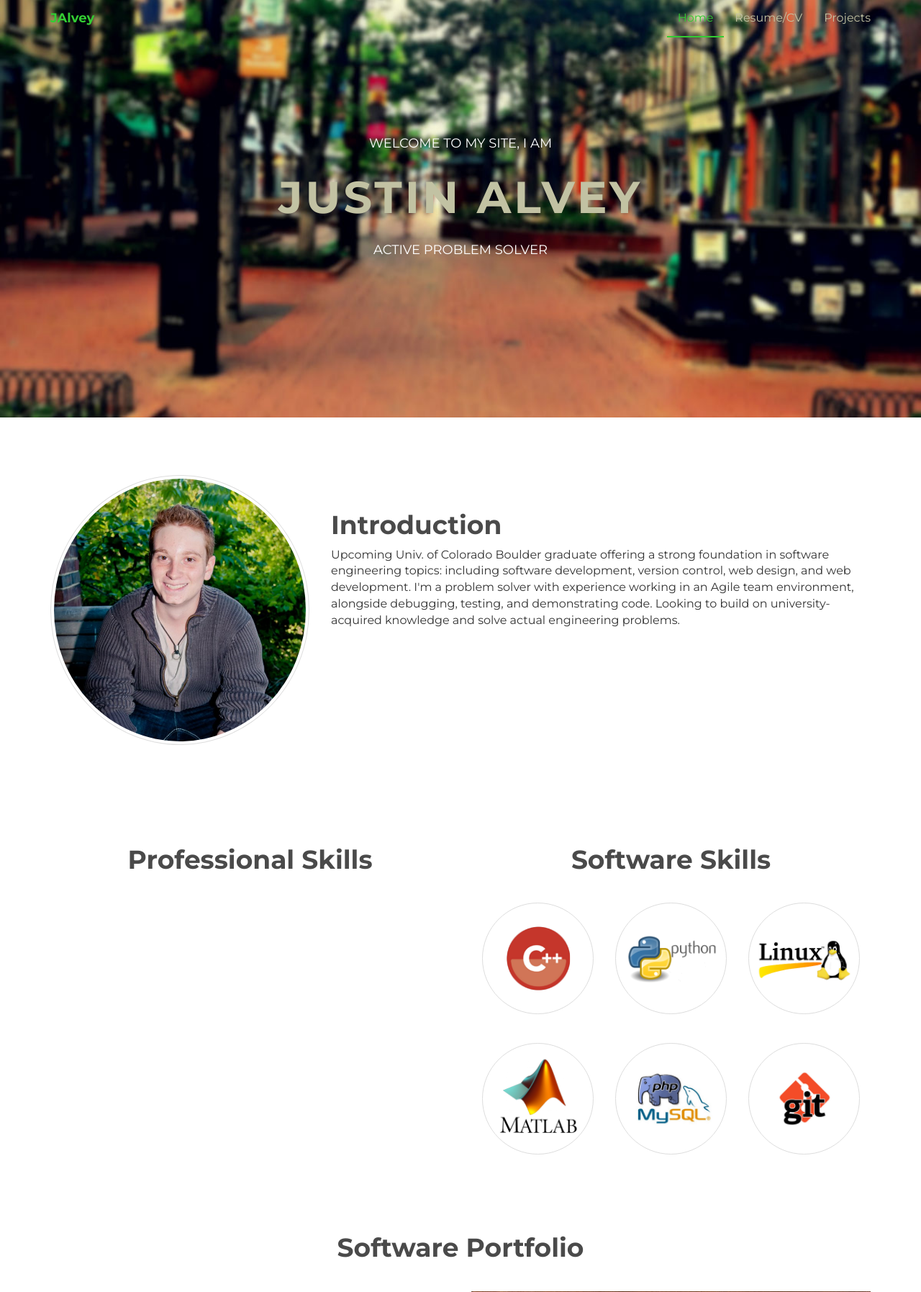
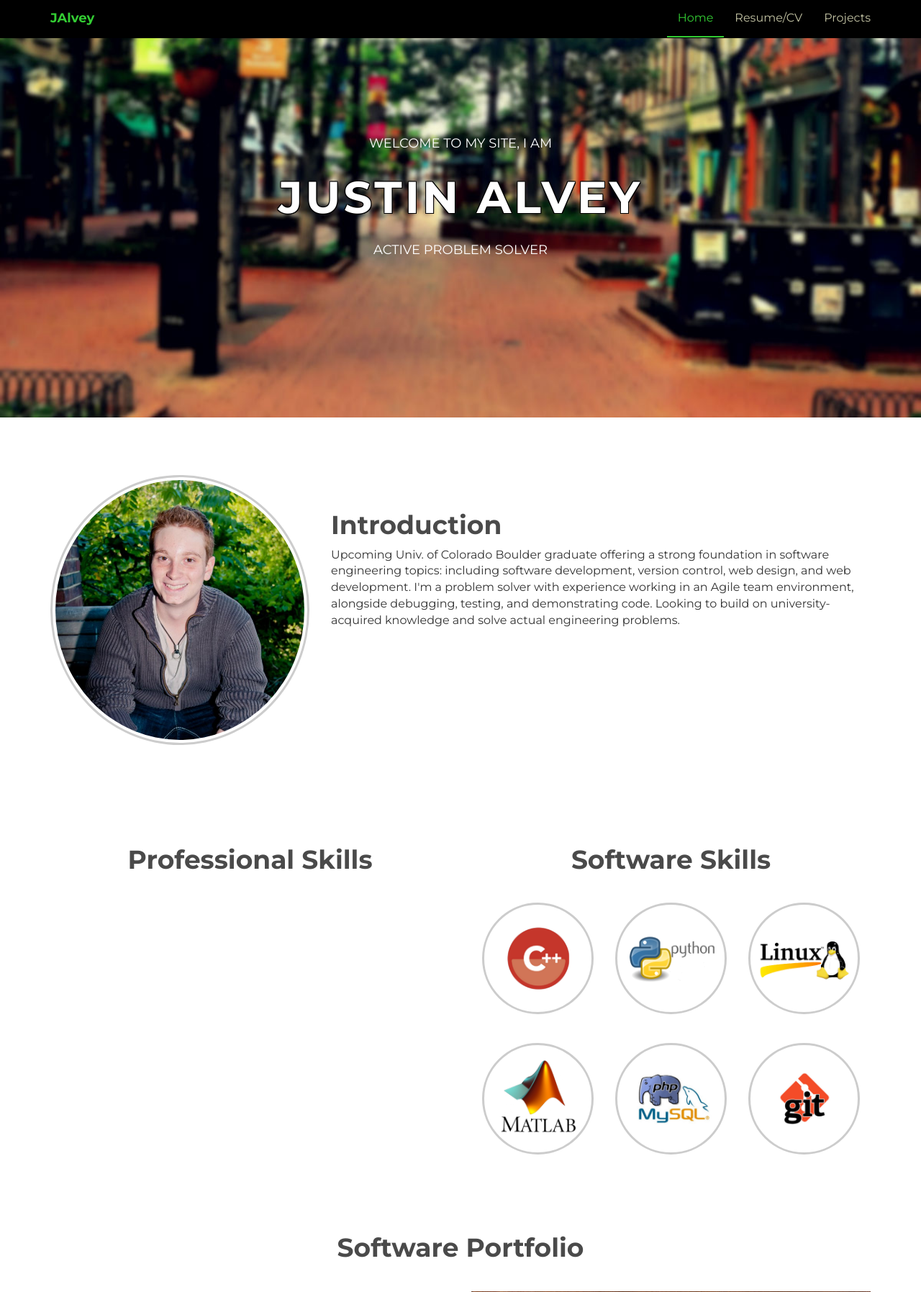
Before and after one commit to Jual6332/Jalvey.com, a PHP site: page /index.php in a window 1280 px wide. Shown: the top 1795 px of the page at 72% size. Run offline with PHP 8.4, Linux system fonts and the light colour scheme; some libraries are stand-ins or nearby versions.

Commit message:
New styling for skill images

```diff
--- a/assets/css/style.css
+++ b/assets/css/style.css
@@ -25,7 +25,7 @@
     display: block;
     height: 1px;
     border: 0;
-    border-top: 1px solid #ccc;
+    border-top: 3px solid #ccc;
     margin: 1em 0;
     padding: 0;
 }
@@ -71,18 +71,21 @@ h1, h2, h3, h4, h5, h6 {
 }
 
 .navbar-default {
-	background-color: transparent;
+	background-color: #000;
 	border-color: transparent;
 }
 
 .navbar-default .navbar-nav > .active > a, .navbar-default .navbar-nav > .active > a:hover, .navbar-default .navbar-nav > .active > a:focus {
 	color: #33cc33;
-	background-color: transparent;
+	background-color: #000;
 	border-bottom: 2px solid #33cc33;
 }
 
 .navbar-default .navbar-nav > li > a {
 	color: #c2c2a3;
+}
+.navbar-default .navbar-nav > li > a:hover {
+	color: #33cc33;
 }
 
 /* ==========================================================================
@@ -118,7 +121,13 @@ h1, h2, h3, h4, h5, h6 {
 	font-weight: bold;
   	font-weight: 700;
   	font-size: 62px;
-  	color: #c2c2a3;
+  	color: #fff;
+  	text-shadow:
+       	1px 1px 0 #000,
+     	-1px -1px 0 #000,
+      	1px -1px 0 #000,
+      	-1px 1px 0 #000,
+      	 1px 1px 0 #000;
 }
 
 #headerwrap h1:hover {
@@ -167,6 +176,8 @@ h1, h2, h3, h4, h5, h6 {
 	padding-top: 70px;
 	padding-bottom: 50px;
 	background-color: #333;
+	max-width: 100%;
+	width: auto;
 }
 
 #footerwrap p {
@@ -283,3 +294,7 @@ h1, h2, h3, h4, h5, h6 {
 	display: inline-block;
 	vertical-align: middle;
 }
+
+.img-circle{
+    border: 3px solid #ccc;
+}
```
